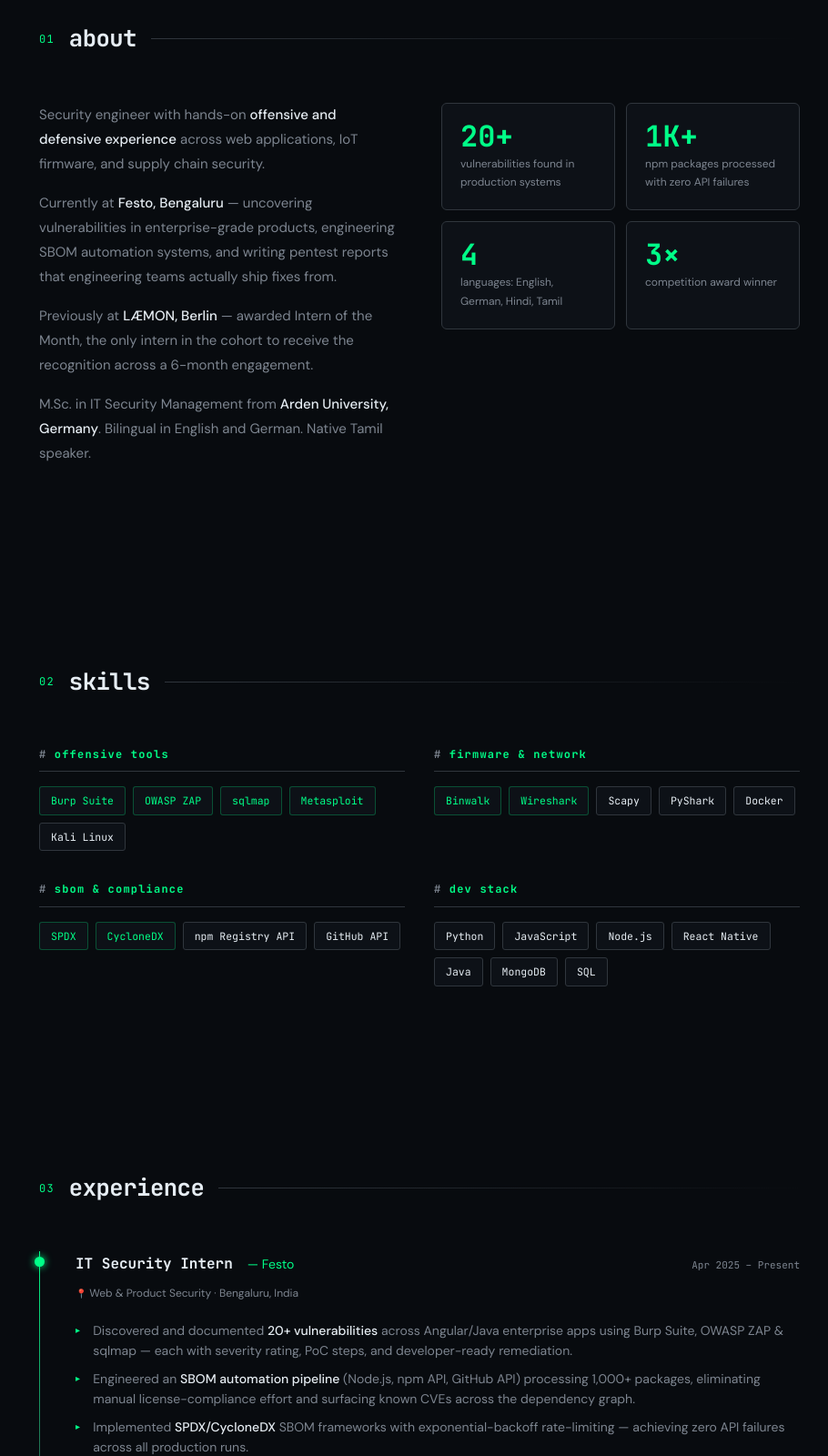
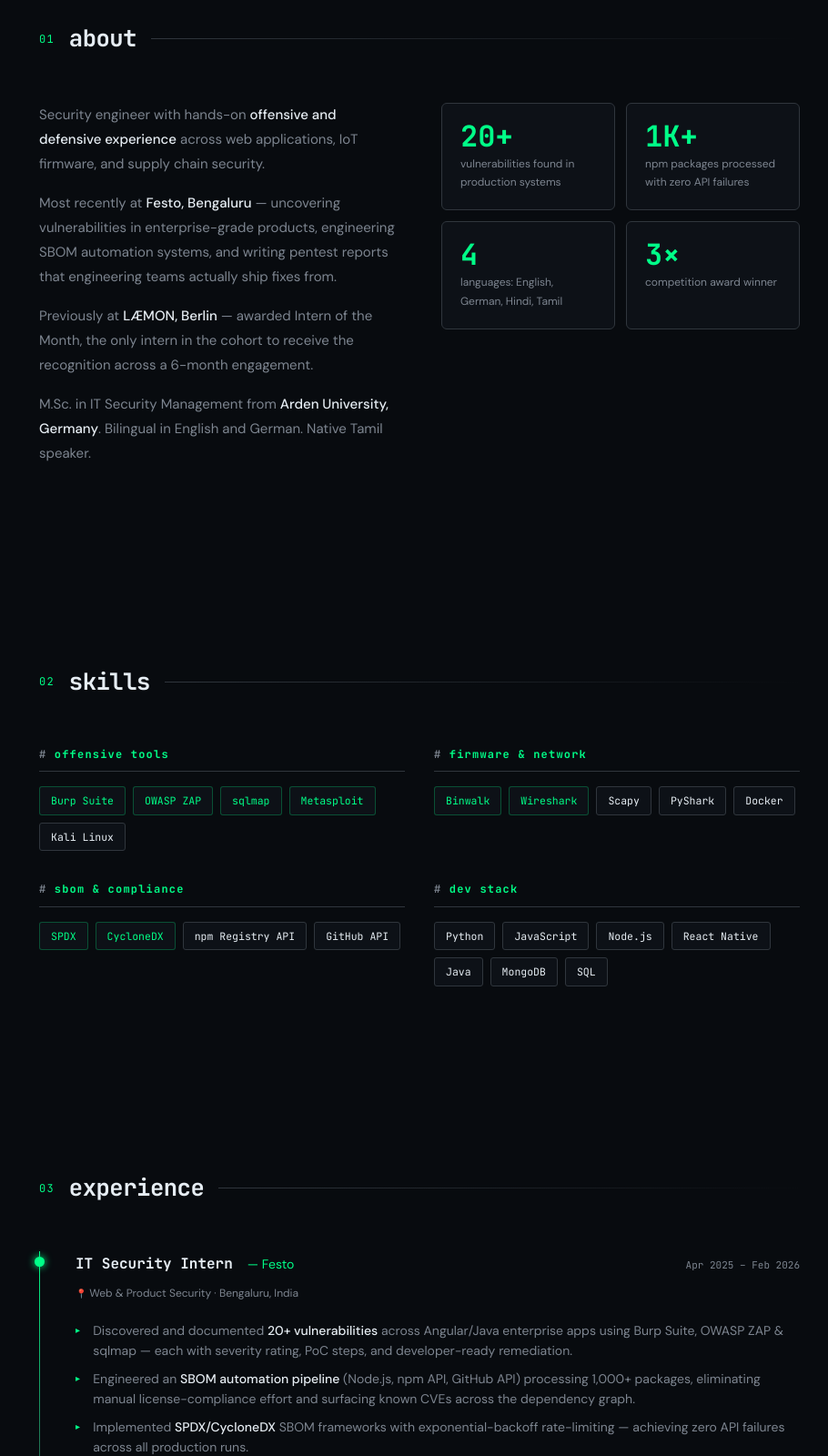
Before and after one commit to janmitha20/janmitha-rathnakumar, a plain HTML site: page index.html in a window 1280 px wide. Shown: the part 879-2479 px from the top of the page at 91% size, without its empty margins (179-1089 px from the left). Drawn offline with Linux system fonts and the light colour scheme.

Commit message:
Modify job details for Festo position
Updated job title and duration in the experience section.

```diff
--- a/index.html
+++ b/index.html
@@ -538,7 +538,7 @@
     <div class="about-grid reveal">
       <div class="about-text">
         <p>Security engineer with hands-on <strong>offensive and defensive experience</strong> across web applications, IoT firmware, and supply chain security.</p>
-        <p>Currently at <strong>Festo, Bengaluru</strong> — uncovering vulnerabilities in enterprise-grade products, engineering SBOM automation systems, and writing pentest reports that engineering teams actually ship fixes from.</p>
+        <p>Most recently at <strong>Festo, Bengaluru</strong> — uncovering vulnerabilities in enterprise-grade products, engineering SBOM automation systems, and writing pentest reports that engineering teams actually ship fixes from.</p>
         <p>Previously at <strong>LÆMON, Berlin</strong> — awarded Intern of the Month, the only intern in the cohort to receive the recognition across a 6-month engagement.</p>
         <p>M.Sc. in IT Security Management from <strong>Arden University, Germany</strong>. Bilingual in English and German. Native Tamil speaker.</p>
       </div>
@@ -632,7 +632,7 @@
         <div class="exp-meta">
           <span class="exp-role">IT Security Intern</span>
           <span class="exp-company">— Festo</span>
-          <span class="exp-date">Apr 2025 – Present</span>
+          <span class="exp-date">Apr 2025 – Feb 2026</span>
         </div>
         <div class="exp-loc">Web & Product Security · Bengaluru, India</div>
         <ul class="exp-bullets">
```
